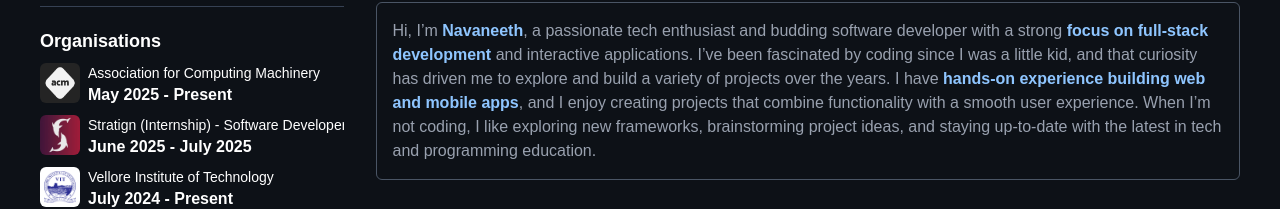
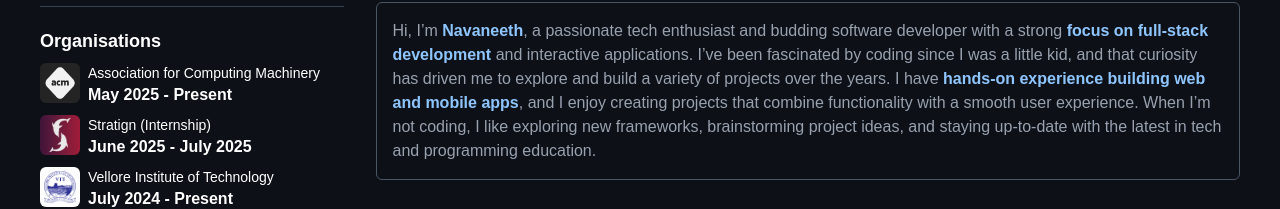
Before and after one commit to navaneethk99/portfolio, a Next.js app: page / in a window 1280 px wide. Shown: the part 602-811 px from the top of the page. Built offline with nearby package versions, Linux system fonts and the light colour scheme.

Commit message:
this one is just embarrassing

```diff
--- a/app/page.tsx
+++ b/app/page.tsx
@@ -97,9 +97,7 @@
                     ></img>
                   </div>
                   <div>
-                    <p className="text-sm">
-                      Stratign (Internship) - Software Developer
-                    </p>
+                    <p className="text-sm">Stratign (Internship)</p>
                     <p className="font-bold">June 2025 - July 2025</p>
                   </div>
                 </div>
@@ -518,9 +516,7 @@
               ></img>
             </div>
             <div>
-              <p className="text-sm">
-                Stratign (Internship) - Software Developer
-              </p>
+              <p className="text-sm">Stratign (Internship)</p>
               <p className="font-bold">June 2025 - July 2025</p>
             </div>
           </div>
```
